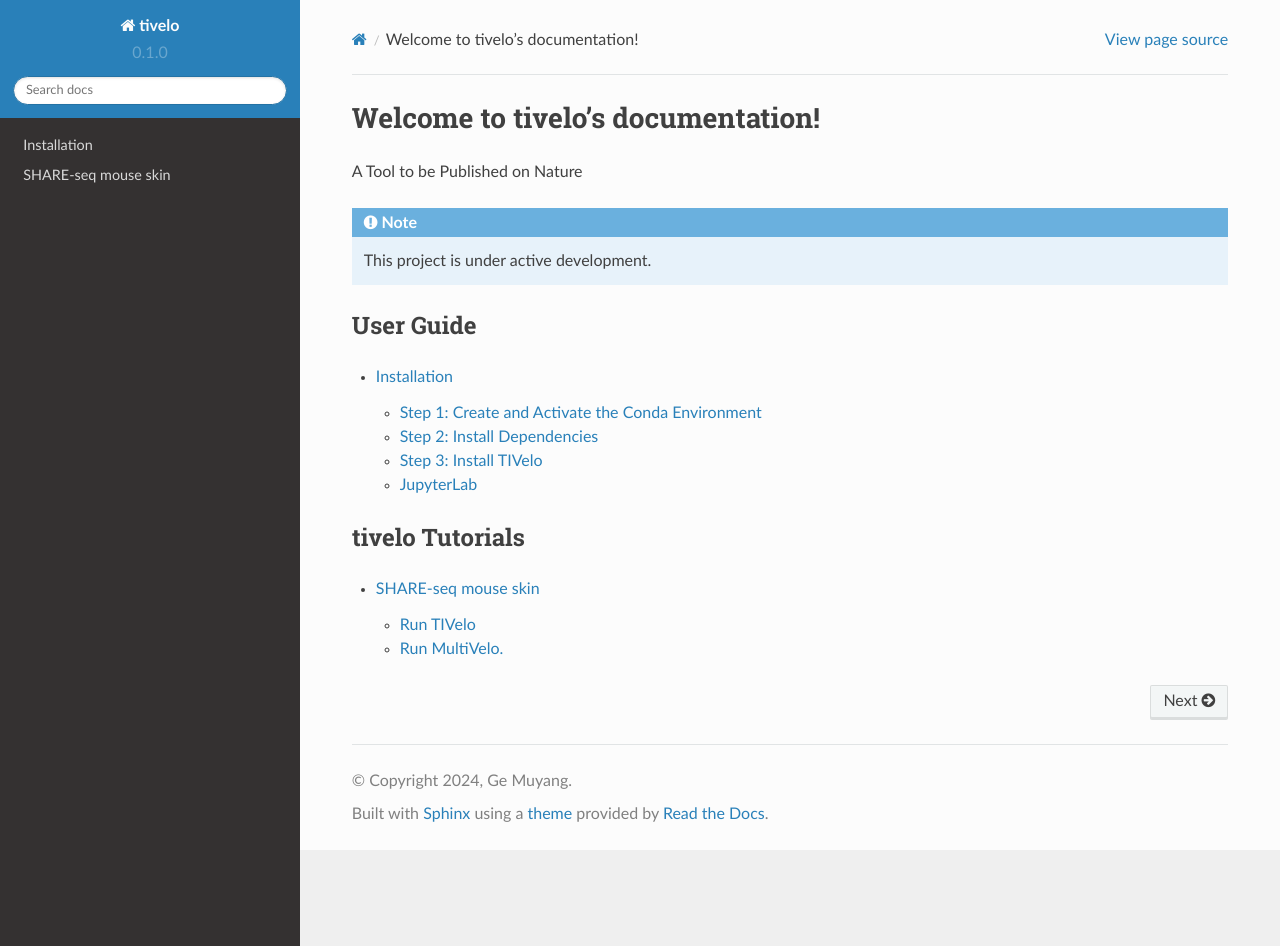
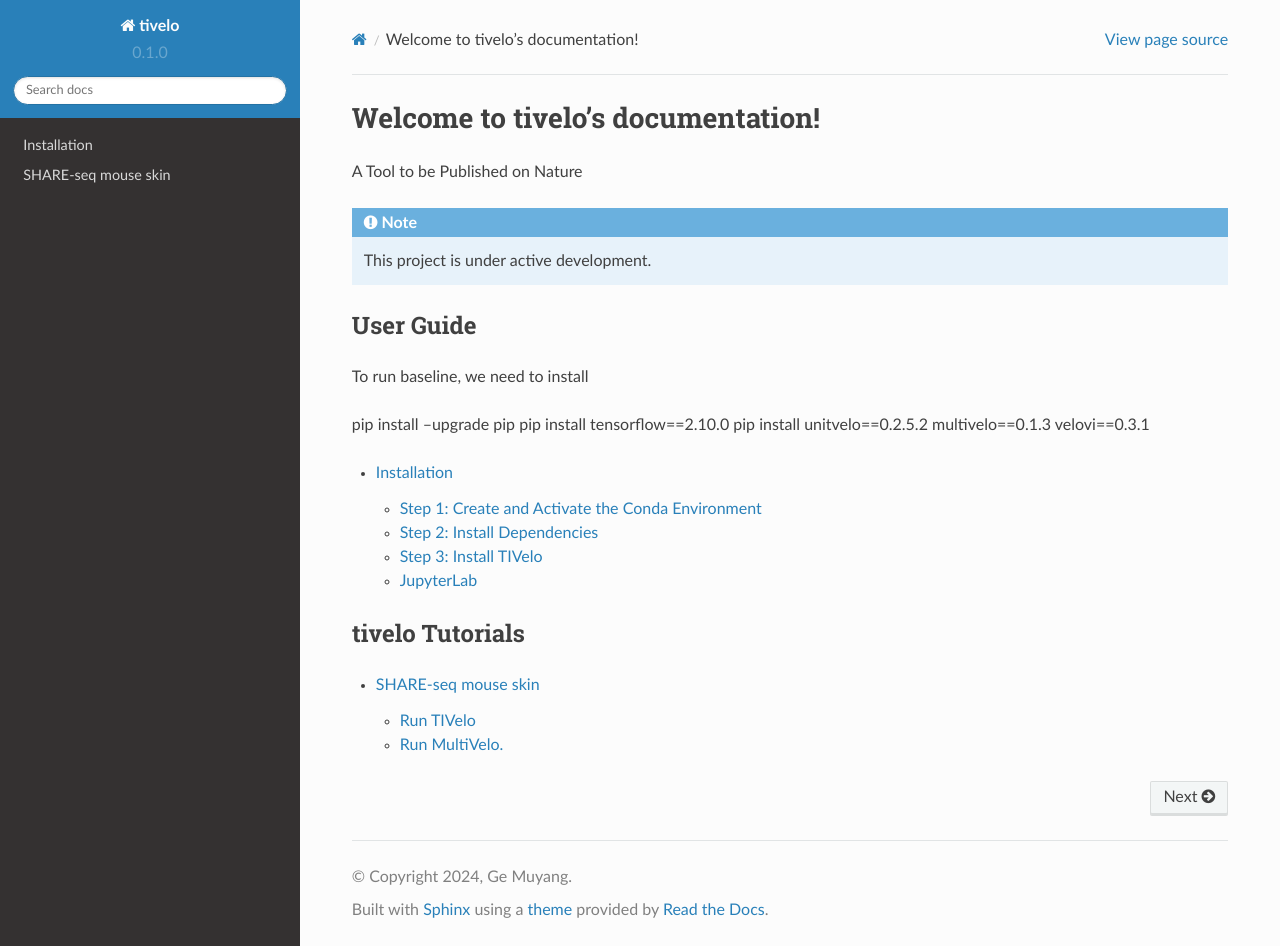
Before and after one commit to cuhklinlab/TIVelo, a Sphinx documentation site: the page built from docs/source/index.rst, in a window 1280 px wide and 946 px high. Built offline with Sphinx 7.4.7 and the Read the Docs theme 2.0.0, drawn with Linux system fonts in a browser that asks for light colours; pages that are not in the unit, such as notebooks, are missing from menus.

Commit message:
add baseline install

```diff
--- a/docs/source/index.rst
+++ b/docs/source/index.rst
@@ -10,6 +10,12 @@ A Tool to be Published on Nature
 
 User Guide
 --------------------
+To run baseline, we need to install
+
+pip install --upgrade pip
+pip install tensorflow==2.10.0
+pip install unitvelo==0.2.5.2  multivelo==0.1.3  velovi==0.3.1
+
 
 .. toctree::
    :maxdepth: 2
```
Also changed, not shown: other parts of docs/source/index.rst (+1 -1 lines).
